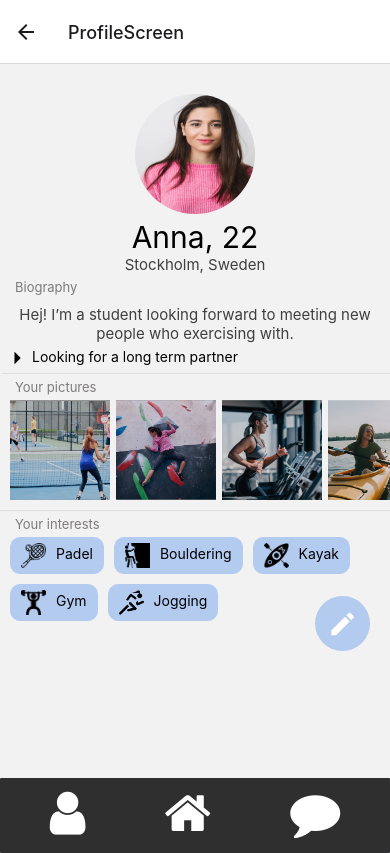
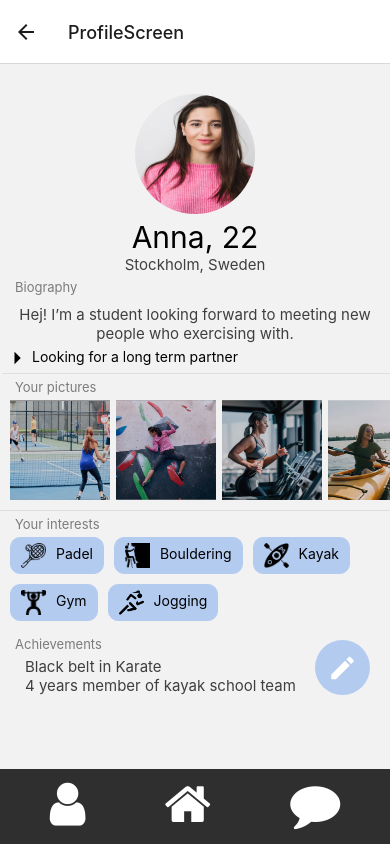
Before and after one commit to GGmorello/SportLink, a React Native app: screen /ProfileScreen in a window 390 px wide. Built offline with nearby package versions, Linux system fonts and the light colour scheme.

Commit message:
final touches

```diff
--- a/src/Components/NavigationBar/NavigationBarStyle.js
+++ b/src/Components/NavigationBar/NavigationBarStyle.js
@@ -22,11 +22,7 @@ const style = StyleSheet.create({
       backgroundColor: '#2f2f2f',
         //'rgb(180, 203, 240)',     //ive been told that the blue looks ugly, and that we should do black
       border: '1px',
-      position: 'absolute',     //??
-      borderRadius: 1,
       height: 75,
-      bottom: 25,
-      top: deviceHeight - 130,      //idk if the 130 will work on every device bc to me it does not make sense
       left: 0,
       right:  0,
       elevation: 0,
--- a/src/Components/Screens/ProfileScreen/EditScreenView.js
+++ b/src/Components/Screens/ProfileScreen/EditScreenView.js
@@ -9,6 +9,7 @@ import { Button } from "react-native-web";
 export default function EditScreenView(props) {
 
     const [text, onChangeText] = React.useState('Hej! I’m a student looking forward to meeting new people who exercising with.')
+    const [text2, onChangeText2] = React.useState('Black belt in Karate 4 years member of kayak school team')
 
     const [isModalVisible, setModalVisible] = useState(false);
     const [isModalVisibleLookingFor, setModalVisibleLookingFor] = useState(false);
@@ -19,17 +20,14 @@ export default function EditScreenView(props) {
     }
 
     const toggleModal = () => {
-        console.log("hello");
         setModalVisible(!isModalVisible);
     };
 
     const toggleModalLookingFor = () => {
-        console.log("hello");
         setModalVisibleLookingFor(!isModalVisibleLookingFor);
     };
 
     const toggleModalDistance = () => {
-        console.log("hello");
         setModalVisibleDistance(!isModalVisibleDistance);
     };
 
@@ -123,6 +121,10 @@ export default function EditScreenView(props) {
                             <MaterialIcons name="add" size={20} color="#FFFFFF"></MaterialIcons>
                         </View>
                     </View>
+                </View>
+                <Text style={style.subtitle}>Achievements</Text>
+                <View style={[style.infoContainer, {backgroundColor: '#b4cbf0'}]}>
+                    <TextInput style={[style.subtext, {margin: 6}]} multiline onChangeText={onChangeText} value={text2}></TextInput>
                 </View>
                 <Modal
                     onBackdropPress={() => setModalVisible(false)}
--- a/src/Components/Screens/ProfileScreen/ProfileScreenPresenter.js
+++ b/src/Components/Screens/ProfileScreen/ProfileScreenPresenter.js
@@ -2,6 +2,7 @@ import React from "react";
 import ProfileScreenView from "./ProfileScreenView";
 import { View } from "react-native"
 import NavigationBarPresenter from "../../NavigationBar/NavigationBarPresenter"
+import style from "./ProfileScreenStyle"
 
 
 export default function ProfileScreenPresenter(props) {
@@ -9,8 +10,10 @@ export default function ProfileScreenPresenter(props) {
     props.navigation.navigate('EditProfileScreen')
   }
 
-  return (<View>
+  return (<View style={style.screen}>
     <ProfileScreenView navigation={props.navigation} onProfilePress={onProfilePressEdit}/>
-    <NavigationBarPresenter navigation={props.navigation} />
+    <View style={style.navigationBar}>
+      <NavigationBarPresenter navigation={props.navigation} />
+    </View>
   </View>)
 }
--- a/src/Components/Screens/ProfileScreen/ProfileScreenStyle.js
+++ b/src/Components/Screens/ProfileScreen/ProfileScreenStyle.js
@@ -3,6 +3,14 @@ import { StyleSheet, Dimensions} from "react-native"
 let deviceWidth = Dimensions.get("window").width;
 
 const style = StyleSheet.create({
+    screen: {
+        flex: 1
+    },
+    navigationBar:{
+        position: 'absolute',
+        width: '100%',
+        bottom: 0
+    },
     container: {
         flex: 1,
         paddingTop: 30
@@ -35,6 +43,11 @@ const style = StyleSheet.create({
         fontSize: 15,
         textAlign: 'center'
     },
+    subtext2:{
+        color: "#3f3f3f",
+        fontSize: 15,
+        textAlign: 'left'
+    },
     infoContainer: {
         alignSelf: "center",
         alignItems: "center",
@@ -42,6 +55,10 @@ const style = StyleSheet.create({
         marginBottom: 0,
         marginLeft: 15,
         marginRight: 15
+    },
+    infoContainer3: {
+        marginLeft: 25,
+        paddingBottom: 10
     },
     infoContainer2: {
         marginTop: 5,
@@ -64,7 +81,8 @@ const style = StyleSheet.create({
         backgroundColor: "#B4CBF0",
         position: "absolute",
         right: 20,
-        bottom: 0,
+        bottom: 85,
+        elevation: 3,
         width: 55,
         height: 55,
         borderRadius: 30,
--- a/src/Components/Screens/ProfileScreen/ProfileScreenView.js
+++ b/src/Components/Screens/ProfileScreen/ProfileScreenView.js
@@ -10,7 +10,8 @@ export default function ProfileScreenView(props) {
     }
 
     return (
-        <ScrollView horizontal={false} showsVerticalScrollIndicator={false}>
+        <View>
+            <ScrollView horizontal={false} showsVerticalScrollIndicator={false} style={{marginBottom:75}}>
                 <View style={style.container}>
                     <View style={{ alignSelf: "center" }}>
                         <View style={style.profileImage}>
@@ -65,11 +66,16 @@ export default function ProfileScreenView(props) {
                             <Text style={style.iconText}>Jogging</Text>
                         </View>
                     </View>
-                <View style={style.edit}>
+                </View>
+                <Text style={style.subtitle}>Achievements</Text>
+                <View style={style.infoContainer3}>
+                    <Text style={style.subtext2}>Black belt in Karate</Text>
+                    <Text style={style.subtext2}>4 years member of kayak school team</Text>
+                </View>
+            </ScrollView>
+            <View style={[style.edit]}>
                 <MaterialIcons name="edit" size={30} color="#FFFFFF" onPress={() => onPressProfile()}></MaterialIcons>
             </View>
-                <View style={{paddingBottom:20}}></View>
         </View>
-        </ScrollView>
     )
 }
--- a/src/Components/Screens/ShowImageScreen/ShowImageScreenPresenter.js
+++ b/src/Components/Screens/ShowImageScreen/ShowImageScreenPresenter.js
@@ -6,7 +6,6 @@ import { useRoute } from "@react-navigation/native"
 
 export default function ShowImageScreenPresenter(props) {
   let img = props.route.params.img
-  console.log(img);
 
   return (<View>
     <ShowImageScreenView image={img}/>
```
Lines whose indentation alone changed are shown as unchanged.
